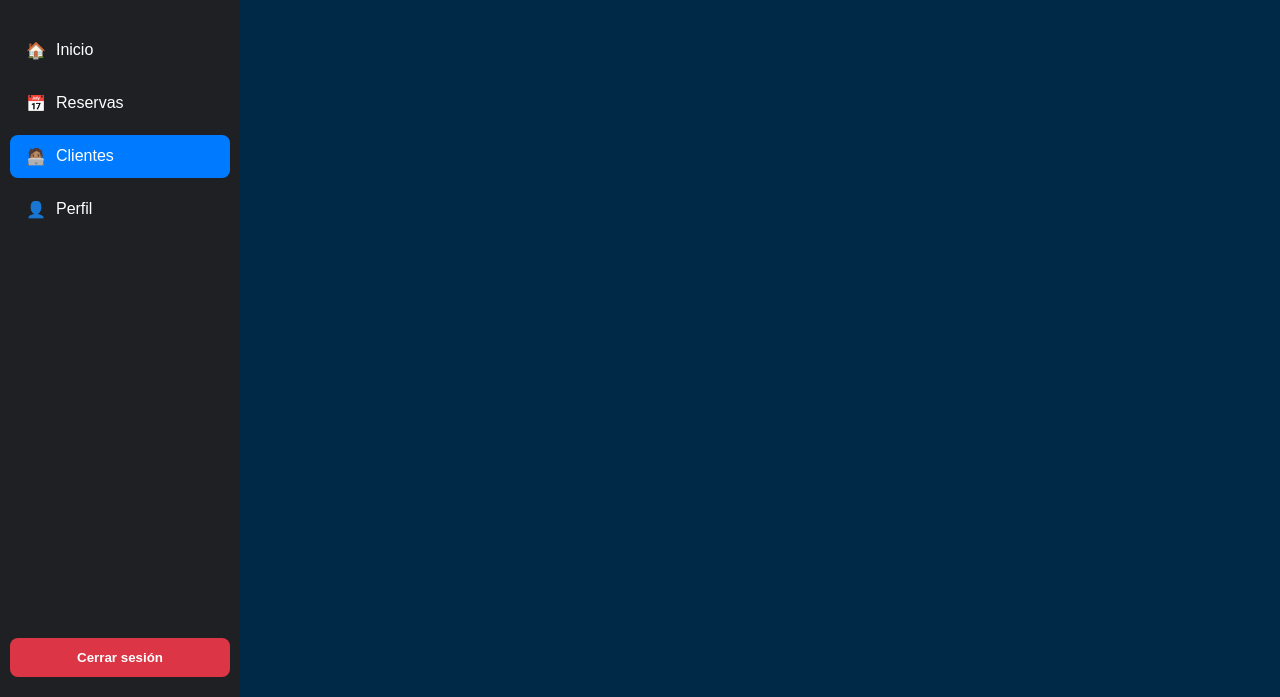
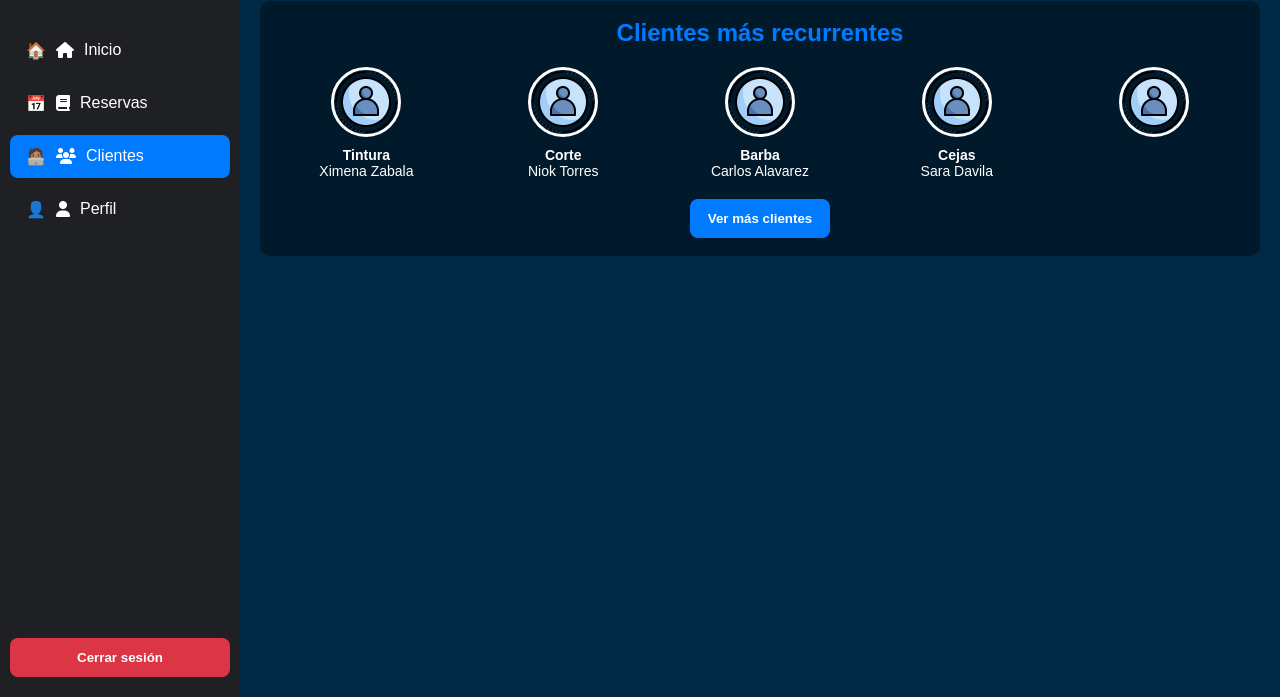
Before and after one commit to Nicoals15/4VNFS, a plain HTML site: page Barbero_clientes.html in a window 1280 px wide. Shown: the part 103-800 px from the top of the page. Drawn offline with Linux system fonts and the light colour scheme.

Commit message:
actulizacion index barbero_clientes

```diff
--- a/Barbero_clientes.html
+++ b/Barbero_clientes.html
@@ -3,9 +3,8 @@
 <head>
   <meta charset="UTF-8">
   <meta name="viewport" content="width=device-width, initial-scale=1.0">
-  <title>BarberTech Dashboard</title>
+  <title>Clientes - BarberTech</title>
   <link rel="stylesheet" href="./css/Barbero/styles_barbero_clientes.css">
-  <!-- Si quieres iconos más pro, activa Font Awesome -->
   <script src="https://kit.fontawesome.com/a2e0e6ad5d.js" crossorigin="anonymous"></script>
 </head>
 <body>
@@ -16,36 +15,55 @@
       <div class="logo">
         <img src="./Imagenes/logos/Recurso 1.png" alt="Logo BarberTech">
       </div>
-
       <nav>
-    <a href="#" class="nav-item">
-      <span class="icon">🏠</span>
-      <span>Inicio</span>
-    </a>
-    <a href="#" class="nav-item">
-      <span class="icon">📅</span>
-      <span>Reservas</span>
-    </a>
-    <a href="#" class="nav-item active">
-      <span class="icon">🧑🏽‍💻</span>
-      <span>Clientes</span>
-    </a>
-    <a href="#" class="nav-item">
-      <span class="icon">👤</span>
-      <span>Perfil</span>
-    </a>
+        <a href="index.html" class="nav-item">🏠<i class="fas fa-home"></i> Inicio</a>
+        <a href="reservas.html" class="nav-item">📅<i class="fas fa-book"></i> Reservas</a>
+        <a href="clientes.html" class="nav-item active">🧑🏽‍💻<i class="fas fa-users"></i> Clientes</a>
+        <a href="perfil.html" class="nav-item">👤<i class="fas fa-user"></i> Perfil</a>
       </nav>
-
       <button class="logout">Cerrar sesión</button>
     </aside>
-    <!-- Contenido principal -->
+
+    <!-- Main -->
     <main class="main">
       <header class="header">
         <div>
-          <h1>Hola felipe nicolas</h1>
-          <p>Gestione su agenda hoy</p>
+          <h1>Hola, Felipe Nicolas</h1>
+          <p>Luce siempre tu mejor versión</p>
         </div>
         <div class="profile">
           <img src="./Imagenes/iconos/perfil.png" alt="Perfil" class="profile-pic">
         </div>
       </header>
+
+      <!-- Clientes más recurrentes -->
+      <section class="card clientes-card">
+        <h2>Clientes más recurrentes</h2>
+        <div class="clientes-grid">
+          <div class="cliente">
+            <img src="./Imagenes/iconos/perfil.png" alt="Cliente" class="cliente-pic">
+            <p><strong>Tintura</strong><br> Ximena Zabala</p>
+          </div>
+          <div class="cliente">
+            <img src="./Imagenes/iconos/perfil.png" alt="Cliente" class="cliente-pic">
+            <p><strong>Corte</strong><br> Niok Torres</p>
+          </div>
+          <div class="cliente">
+            <img src="./Imagenes/iconos/perfil.png" alt="Cliente" class="cliente-pic">
+            <p><strong>Barba</strong><br> Carlos Alavarez</p>
+          </div>
+          <div class="cliente">
+            <img src="./Imagenes/iconos/perfil.png" alt="Cliente" class="cliente-pic">
+            <p><strong>Cejas</strong><br> Sara Davila</p>
+          </div>
+          <div class="cliente">
+            <img src="./Imagenes/iconos/perfil.png" alt="Cliente" class="cliente-pic">
+            <p><strong></strong><br> </p>
+          </div>
+        </div>
+        <button class="btn ver-mas">Ver más clientes</button>
+      </section>
+    </main>
+  </div>
+</body>
+</html>
--- a/css/Barbero/styles_barbero_clientes.css
+++ b/css/Barbero/styles_barbero_clientes.css
@@ -111,49 +111,48 @@ body {
   background: var(--bg-card);
   padding: 18px;
   border-radius: 10px;
+  text-align: center;
 }
 
 .card h2 {
-  margin-bottom: 15px;
+  margin-bottom: 20px;
+  color: var(--blue-active);
 }
 
-/* Tabla clientes */
-.clientes {
-  width: 100%;
-  border-collapse: collapse;
+/* Clientes grid */
+.clientes-grid {
+  display: grid;
+  grid-template-columns: repeat(auto-fit, minmax(140px, 1fr));
+  gap: 20px;
+  margin-bottom: 20px;
+}
+
+.cliente {
+  display: flex;
+  flex-direction: column;
+  align-items: center;
+}
+
+.cliente-pic {
+  width: 70px;
+  height: 70px;
+  border-radius: 50%;
+  border: 3px solid var(--text-light);
+  margin-bottom: 10px;
+}
+
+.cliente p {
   font-size: 14px;
-  margin-bottom: 15px;
-}
-.clientes th, .clientes td {
-  padding: 12px;
-  text-align: left;
-  border-bottom: 1px solid rgba(255,255,255,0.1);
-}
-.clientes th {
-  color: var(--blue-active);
-}
-.clientes td {
   color: var(--text-light);
 }
 
-/* Botones */
-.btn {
+/* Botón ver más */
+.btn.ver-mas {
+  background: var(--blue-active);
   border: none;
-  padding: 8px 10px;
-  border-radius: 6px;
+  padding: 12px 18px;
+  color: #fff;
+  font-weight: bold;
+  border-radius: 8px;
   cursor: pointer;
-  color: #fff;
-  margin: 0 3px;
 }
-.btn.editar {
-  background: #28a745;
-}
-.btn.eliminar {
-  background: #dc3545;
-}
-.btn.agregar {
-  background: var(--blue-active);
-  padding: 10px 15px;
-  margin-top: 10px;
-  font-weight: bold;
-}
```
Lines whose indentation alone changed are shown as unchanged.
